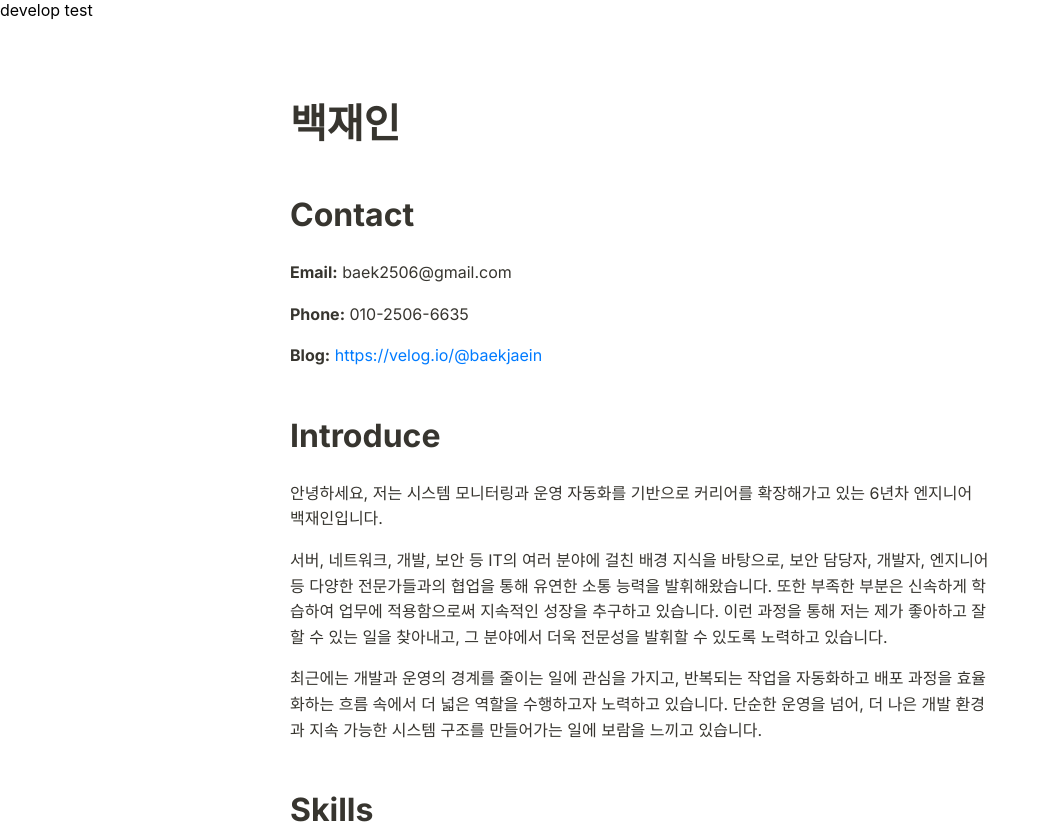
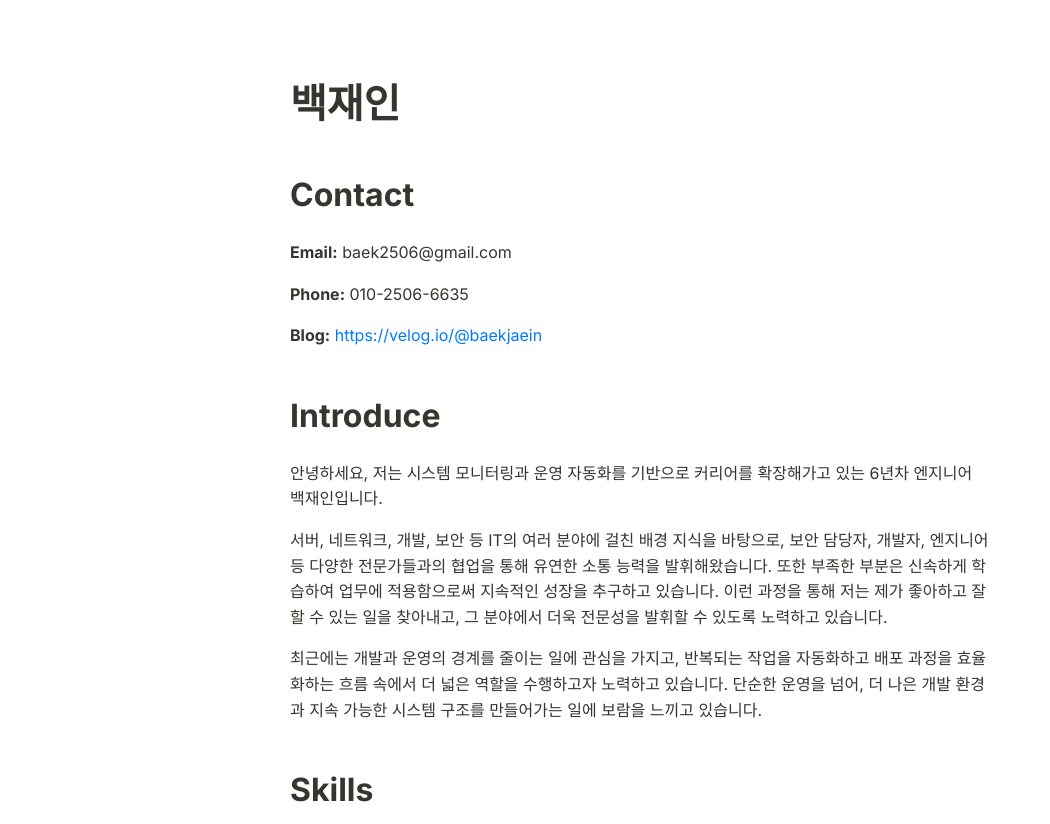
Before and after one commit to HobbyOps/jibaek-resume, a React (Create React App) app: page / in a window 1280 px wide. Shown: the top 824 px of the page, without its empty margins (0-1050 px from the left). Built offline with nearby package versions, Linux system fonts and the light colour scheme.

Commit message:
Rm develop branch test

```diff
--- a/src/components/Viewer.jsx
+++ b/src/components/Viewer.jsx
@@ -22,7 +22,6 @@ function Viewer() {
 
     return (
     <div className="viewer">
-        develop test
         <div className="notion-style-markdown-bold-font">
             <Markdown>{fileContent}</Markdown>
         </div>
```
